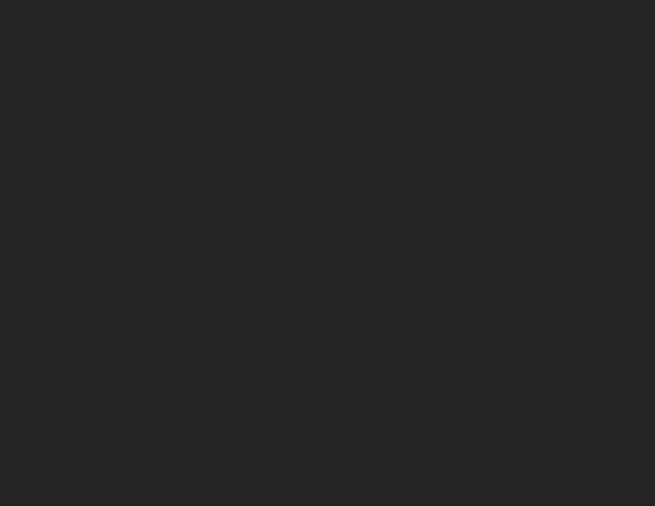
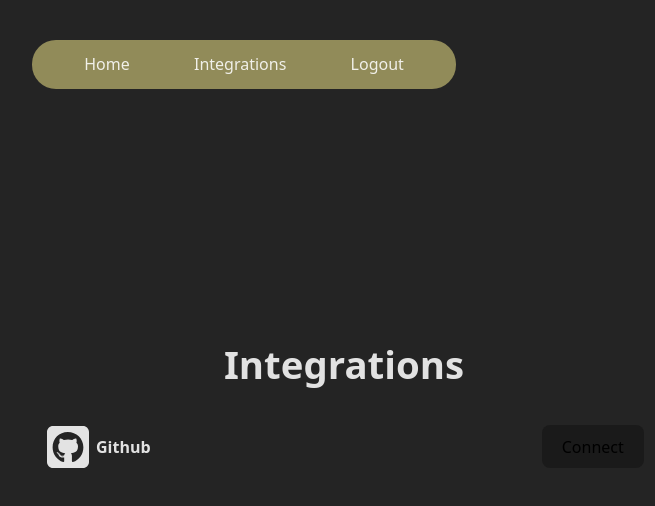
Before and after one commit to Bardemic/codee, a React (Vite) app in the folder frontend/: page /integrations in a window 1280 px wide. Before the commit this address had no page. Shown: the top 506 px of the page, without its empty margins (296-951 px from the left). Built offline with nearby package versions, Linux system fonts and the light colour scheme.

Commit message:
initial frontend

```diff
--- a/frontend/package.json
+++ b/frontend/package.json
@@ -14,6 +14,7 @@
     "axios": "^1.13.2",
     "react": "^19.1.1",
     "react-dom": "^19.1.1",
+    "react-icons": "^5.5.0",
     "react-redux": "^9.2.0",
     "react-router-dom": "^7.9.5"
   },
--- a/frontend/src/App.tsx
+++ b/frontend/src/App.tsx
@@ -9,6 +9,7 @@ import Login from './pages/Login/Login';
 import Register from './pages/Register/Register';
 import Home from './pages/Home/Home';
 import Sidebar from './components/Sidebar/Sidebar';
+import Integrations from './pages/Integrations/Integrations';
 
 function SidebarLayout() {
   return (
@@ -25,6 +26,7 @@ function App() {
       <Routes>
         <Route path="/" element={<SidebarLayout />}>
           <Route index element={<Home />} />
+          <Route path="integrations" element={<Integrations />} />
         </Route>
         <Route path="login" element={<Login />} />
         <Route path="register" element={<Register />} />
--- a/frontend/src/components/Sidebar/Sidebar.module.css
+++ b/frontend/src/components/Sidebar/Sidebar.module.css
@@ -13,6 +13,7 @@
 .button {
     box-sizing: border-box;
     border-bottom: 1px solid transparent;
+    cursor: pointer;
     &:hover {
         border-bottom: 1px solid black;
     }
--- a/frontend/src/components/Sidebar/Sidebar.tsx
+++ b/frontend/src/components/Sidebar/Sidebar.tsx
@@ -2,6 +2,7 @@ import type { ReactNode } from 'react';
 import styles from './Sidebar.module.css'
 import SidebarButton from './SidebarButton';
 import { useUserSignoutMutation } from '../../app/services/auth/authService';
+import { useNavigate } from 'react-router-dom';
 
 type SidebarProps = {
     children?: ReactNode;
@@ -9,12 +10,14 @@ type SidebarProps = {
 
 export default function Sidebar({ children }: SidebarProps) {
     const [userSignout] = useUserSignoutMutation();
+    const navigate = useNavigate();
 
     return (
         <div>
             {children}
             <div className={styles.sidebar}>
-                <SidebarButton text="Home" onClick={() => {}}/>
+                <SidebarButton text="Home" onClick={() => navigate('/')}/>
+                <SidebarButton text="Integrations" onClick={() => navigate('/integrations')}/>
                 <SidebarButton text="Logout" onClick={() => userSignout()}/>
             </div>
         </div>
--- a/frontend/src/index.css
+++ b/frontend/src/index.css
@@ -75,6 +75,10 @@ textarea:focus {
     color: #747bff;
   }
   button {
-    background-color: #f9f9f9;
+    background-color: #b69874;
+
+    &:hover {
+      background-color: #b69874be;
+    }
   }
 }
--- /dev/null
+++ b/frontend/src/pages/Integrations/Integrations.tsx
@@ -0,0 +1,22 @@
+import { FaSquareGithub } from "react-icons/fa6"
+import styles from './integrations.module.css'
+
+export default function Integrations() {
+    return (
+        <div>
+            <h1>
+                Integrations
+            </h1>
+            <div className={styles.integrationsContainer}>
+                <div className={styles.integration}>
+                    <div className={styles.iconContainer}>
+                        <FaSquareGithub size={48} /> Github
+                    </div>
+                    <button>
+                        Connect
+                    </button>
+                </div>
+            </div>
+        </div>
+    )
+}
--- /dev/null
+++ b/frontend/src/pages/Integrations/integrations.module.css
@@ -0,0 +1,20 @@
+.integrationsContainer {
+    display: flex;
+    flex-direction: column;
+    gap: 4px;
+    padding: 12px;
+    width: 600px;
+}
+
+.integration {
+    display: flex;
+    justify-content: space-between;
+    align-items: center;
+}
+
+.iconContainer {
+    display: flex;
+    gap: 4px;
+    align-items: center;
+    font-weight: bold;
+}
```
Also changed, not shown: 1 other file (tests, documents, lock files or other folders).
